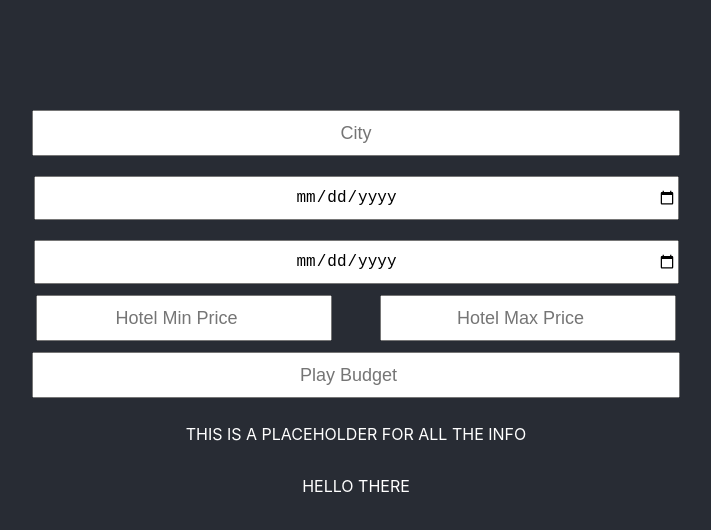
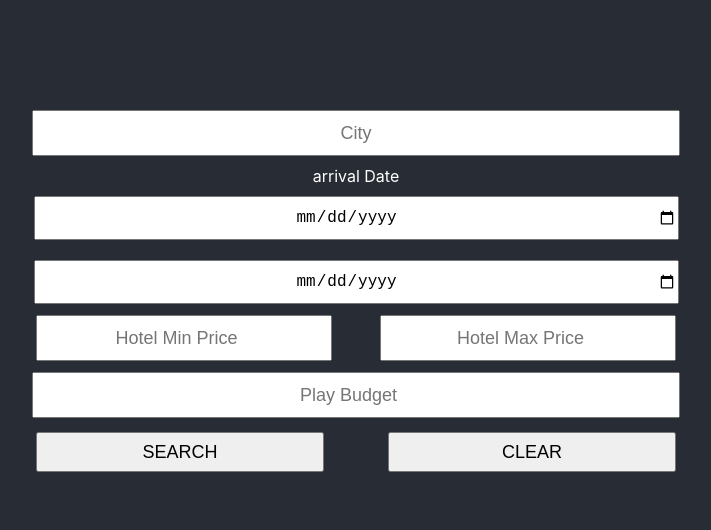
Before and after one commit to cc-project-hangout/project-hangout, a React (Create React App) app: page / in a window 1280 px wide. Shown: the top 530 px of the page, without its empty margins (284-995 px from the left). Built offline with nearby package versions, Linux system fonts and the light colour scheme.

Commit message:
done the basic structure for SEARCH in APP.jsx and some css

```diff
--- a/src/App.css
+++ b/src/App.css
@@ -32,14 +32,13 @@ body,
 }
 
 .user-input > input {
-  /* font-size: calc(10px + 2vmin); */
-  margin: 10px;
+  margin: 10px 0;
   font-size: large;
   flex: 0 0 5vh;
   width: 50%;
 }
 
-.user-input div {
+.two-column-div {
   width: 50%;
   flex: 0 0 6vh;
   display: flex;
@@ -49,9 +48,9 @@ body,
   justify-content: space-between;
 }
 
+.form-button,
 .hotel-price {
   font-size: large;
-  /* font-size: calc(10px + 2vmin); */
   flex: 0 0 45%;
   height: 5vh;
 }
--- a/src/App.js
+++ b/src/App.js
@@ -17,25 +17,50 @@ export default class App extends React.Component {
     };
   }
 
+  handleSeachClicked = (e) => {
+    e.preventDefault();
+    //add input validation
+
+    console.log("started search");
+    this.setState({filtered: true})
+  }
+
+  handleBackOrCancel = (e) => {
+    e.preventDefault();
+
+    this.setState({filtered: false});
+  }
+
   render() {
     return (
       <div className="App">
-        <form className="user-input">
+        { !this.state.filtered ? (
+          <form className="user-input" value="">
             <input type="text" placeholder="City"></input>
-          <input type="date" placeholder="Arrival Date"></input>
+            <label for="startDate">arrival Date</label>
+            <input id="startDate" type="date"></input>
             <input type="date" placeholder="Departure Date"></input>
-          <div>
+            <div className="two-column-div">
               <input type="number" className="hotel-price" pattern="[0-9]*" min="0" max="9999" placeholder="Hotel Min Price"></input>
               <input type="number" className="hotel-price" pattern="[0-9]*" min="0" max="9999" placeholder="Hotel Max Price"></input>
             </div>
             <input type="number" pattern="[0-9]*" min="0" max="9999" placeholder="Play Budget"></input>
+
+            <div className="two-column-div">
+              <button className="form-button" onClick={(e) => {this.handleSeachClicked(e)}}> SEARCH </button>
+              <button className="form-button" onClick={(e) => {this.handleBackOrCancel(e)}}> CLEAR </button>
+            </div>
+          </form>
+        ) : (
+          <form className="user-input" value="">
+            <button className="goHome" onClick={(e) => {this.handleBackOrCancel(e)}}> GO BACK TO SEARCH </button>
             <p>
               THIS IS A PLACEHOLDER FOR ALL THE INFO
             </p>
-          <p>
-            HELLO THERE
-          </p>
+
           </form>
+
+        ) }
       </div>
     );
   }
```
Lines whose indentation alone changed are shown as unchanged.
